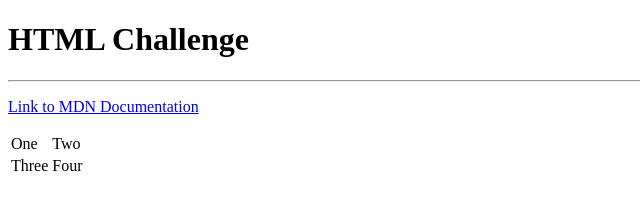
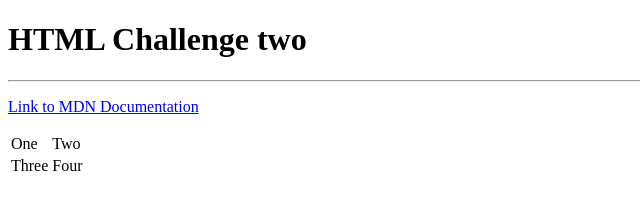
Before and after one commit to githubsethia/resume, a plain HTML site: page html_exercise_1.html in a window 1280 px wide. Shown: the full height of the page, 0-640 px from the left. Drawn offline with Linux system fonts and the light colour scheme.

Commit message:
Update html_exercise_1.html
change 1

```diff
--- a/html_exercise_1.html
+++ b/html_exercise_1.html
@@ -6,7 +6,7 @@
   <title>Document</title>
 </head>
 <body>
-  <h1>HTML Challenge</h1>
+  <h1>HTML Challenge two</h1>
   <hr>
   <p><a href="https://developer.mozilla.org/en-US/">Link to MDN Documentation</a></p>
   <table>
```
